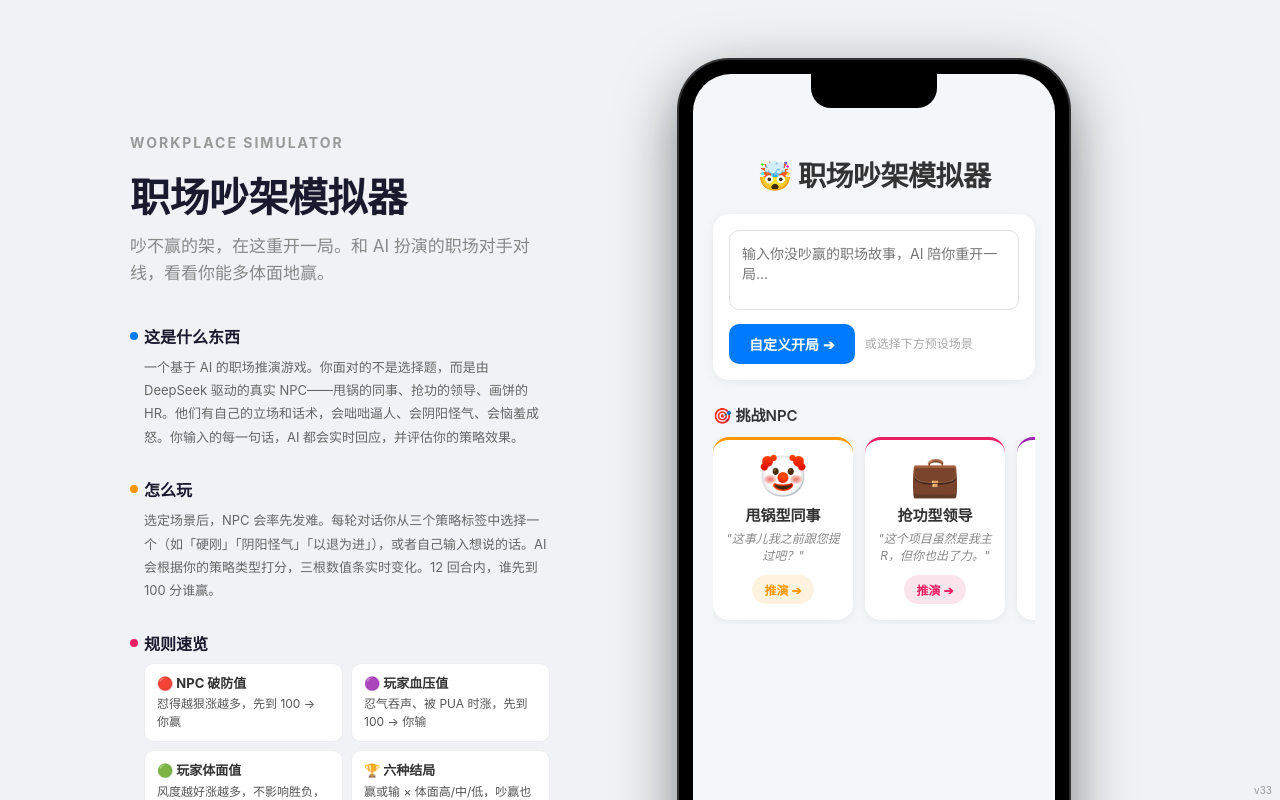
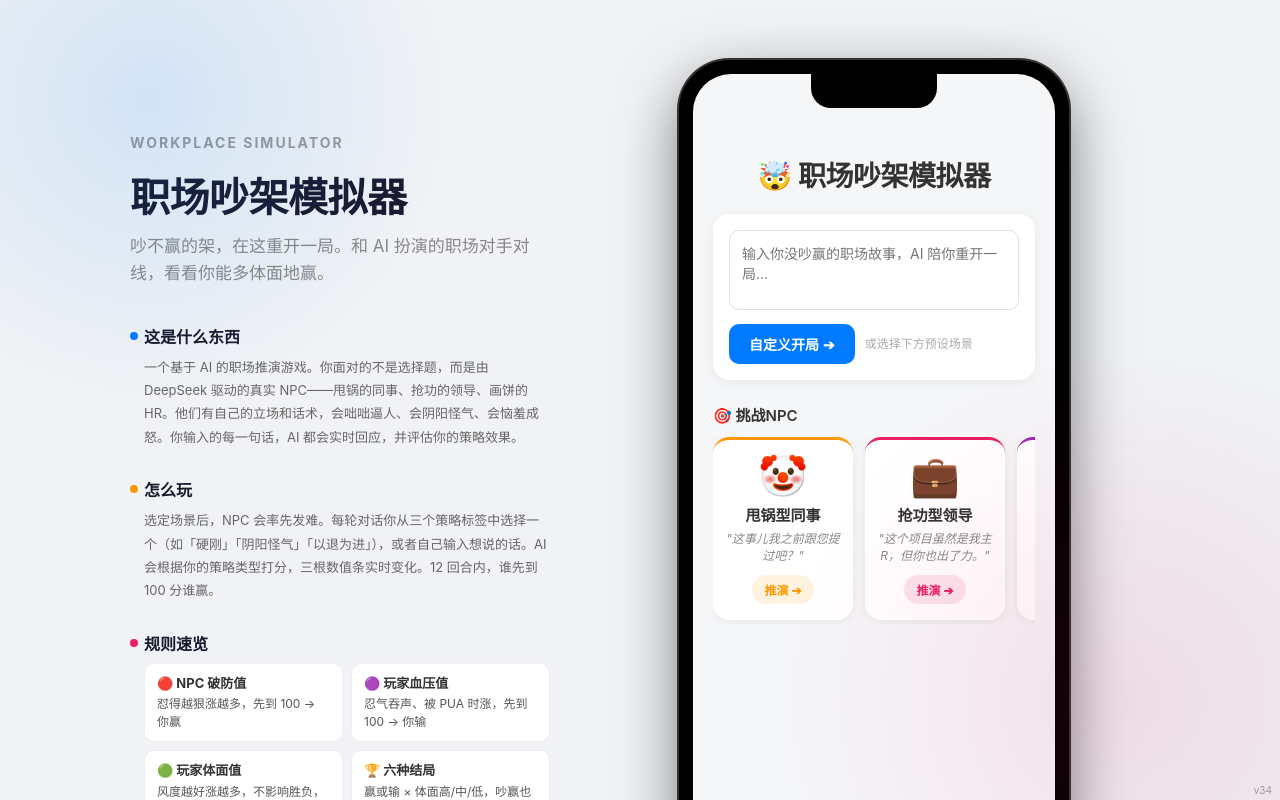
Before and after one commit to SylviaSong0-0/workplace-simulator-web, a website: page index.html in a window 1280 px wide. Drawn offline with Linux system fonts and the light colour scheme.

Commit message:
v34: 背景添加弥散光效果

```diff
--- a/index.html
+++ b/index.html
@@ -15,6 +15,32 @@
       color: #333;
       height: 100%;
       overflow: hidden;
+      position: relative;
+    }
+    /* 弥散光效果 */
+    body::before {
+      content: "";
+      position: fixed;
+      top: -200px;
+      left: -150px;
+      width: 600px;
+      height: 600px;
+      background: radial-gradient(circle, rgba(0,122,255,0.12) 0%, transparent 70%);
+      border-radius: 50%;
+      pointer-events: none;
+      z-index: 0;
+    }
+    body::after {
+      content: "";
+      position: fixed;
+      bottom: -250px;
+      right: -200px;
+      width: 700px;
+      height: 700px;
+      background: radial-gradient(circle, rgba(233,30,99,0.10) 0%, transparent 70%);
+      border-radius: 50%;
+      pointer-events: none;
+      z-index: 0;
     }
 
     /* ========== 电脑端：手机模拟器外壳 ========== */
@@ -969,7 +995,7 @@
   </style>
 </head>
 <body>
-<!-- v33 - 左侧面板重构：去掉按钮，三栏详细说明产品/玩法/规则 -->
+<!-- v34 - 背景添加弥散光效果 -->
 
 <div class="desktop-layout">
   <div class="left-panel">
@@ -998,7 +1024,7 @@
   </div>
   <div class="phone-frame">
   <div class="phone-screen">
-<div style="position:fixed;bottom:4px;right:8px;font-size:10px;color:#999;z-index:9999;">v33</div>
+<div style="position:fixed;bottom:4px;right:8px;font-size:10px;color:#999;z-index:9999;">v34</div>
 
 <!-- ===== 首页 ===== -->
 <div id="home-page" class="page active">
```
